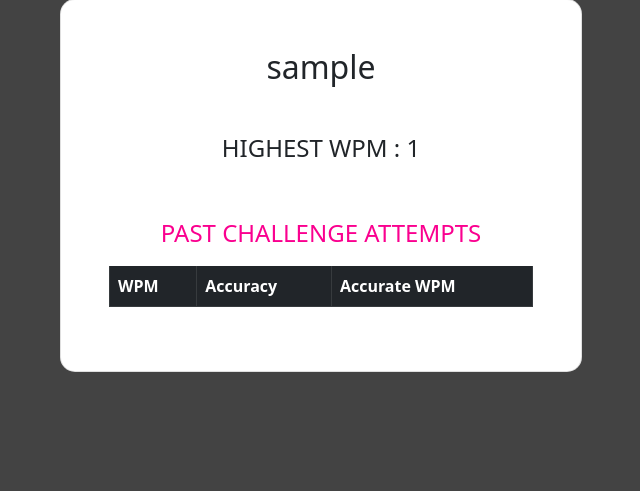
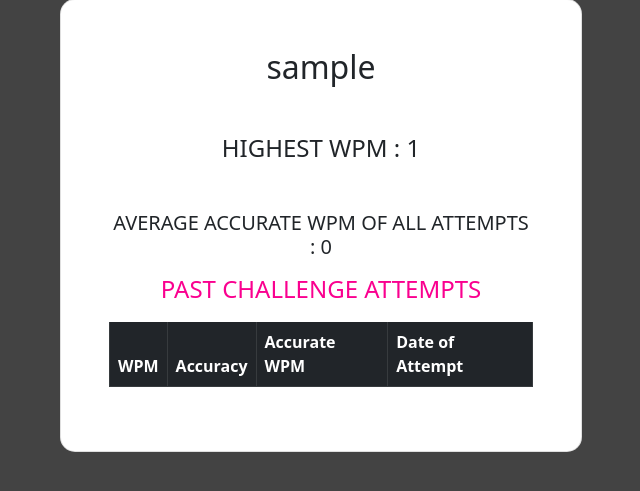
Before and after one commit to Joe-0/TYPO, a Flask app: a page that uses templates/layout.html in a window 1280 px wide. Shown: the part 186-677 px from the top of the page, without its empty margins (319-959 px from the left). Run offline with Flask 2, Linux system fonts and the light colour scheme; the visitor is signed in with stand-in values (Sample User, id 1); data that the repository does not hold is empty; some libraries are stand-ins or nearby versions.

Commit message:
profile page show average of all attempts and attempts table shows data on which the challenge was attempted

```diff
--- a/app.py
+++ b/app.py
@@ -157,6 +157,7 @@ def logout():
     msg = "Signed out successfully"
     return render_template('index.html', msg=msg, texts=texts)
 
+
 @app.route('/loginpage')
 def loginpage():
     return render_template('login.html')
@@ -183,7 +184,16 @@ def profile():
     db = get_db()
     cur = db.execute('select * from attempts where user = ? order by id DESC', [username])
     attempts = cur.fetchall()
-    return render_template('profile.html', attempts=attempts)
+    count = 0
+    sum = 0
+    if attempts:
+        for i in attempts:
+            sum = sum + i['acc_wpm']
+            count = count + 1
+        avg = sum / count
+        return render_template('profile.html', attempts=attempts, avg=avg)
+    else:
+        return render_template('profile.html', attempts=attempts, avg=0)
 
 
 @app.route('/check_highscore', methods=['POST'])
@@ -202,17 +212,20 @@ def check_highscore():
     else:
         return ""
 
+
 @app.route('/attempts', methods=['POST'])
 def fetchAttempts():
     wpm = request.form['wpm']
     accuracy = request.form['acc']
     acc_wpm = request.form['acc_wpm']
     user = request.form['user_name']
+    date = request.form['date']
     db = get_db()
-    db.execute('INSERT INTO attempts (user,wpm,accuracy,acc_wpm) VALUES(?,?,?,?)',
-               [user, wpm, accuracy, acc_wpm])
+    db.execute('INSERT INTO attempts (user,wpm,accuracy,acc_wpm,date) VALUES(?,?,?,?,?)',
+               [user, wpm, accuracy, acc_wpm, date])
     db.commit()
     return ""
+
 
 @app.route('/add_challenge_text')
 def add_text():
--- a/schema.sql
+++ b/schema.sql
@@ -20,5 +20,6 @@ CREATE TABLE IF NOT EXISTS attempts (
     user text not null references users(username),
     wpm integer not null,
     accuracy integer not null,
-    acc_wpm interger not null
+    acc_wpm interger not null,
+    date text not null
 );
--- a/static/typo.js
+++ b/static/typo.js
@@ -121,9 +121,15 @@ function endchallenge() {
         http.setRequestHeader('Content-type', 'application/x-www-form-urlencoded');
         http.send(params);
 
+        const d = new Date()
+        const day = d.getDate()
+        const month = d.getMonth() +1
+        const year = d.getFullYear()
+        const date = month+'/'+day+'/'+year
+
         var http2 = new XMLHttpRequest();
         var url2 = '/attempts';
-        const params2 = 'wpm='+ WPMelement.innerHTML +'&acc='+accuracyElement.innerHTML+'&acc_wpm=' + AWPMelement.innerHTML +"&user_name="+user_name;
+        const params2 = 'wpm='+ WPMelement.innerHTML +'&acc='+accuracyElement.innerHTML+'&acc_wpm=' + AWPMelement.innerHTML +"&user_name="+user_name+"&date="+date;
         http2.open('POST', url2, true);
         http2.setRequestHeader('Content-type', 'application/x-www-form-urlencoded');
         http2.send(params2)
--- a/templates/layout.html
+++ b/templates/layout.html
@@ -43,9 +43,16 @@
                     <li class="nav-item active">
                         <a class="navitm" href="{{ url_for('show_index') }}">Home</a>
                     </li>
+                    {% if session.logged_in %}
                     <li class="nav-item">
                         <a class="navitm" href="{{ url_for('profile', user_profile=session.username) }}">Profile</a>
                     </li>
+                    {% else %}
+                    <li class="nav-item">
+                        <a class="navitm" href="{{ url_for('loginpage') }}">Profile</a>
+                    </li>
+                    {% endif %}
+
                     <li class="nav-item">
                         <a class="navitm" href="{{ url_for('leaderBoard') }}">Leaderboard</a>
                     </li>
--- a/templates/profile.html
+++ b/templates/profile.html
@@ -12,24 +12,30 @@
                             <h2 class="text-center mb-5">{{ session.username }}</h2>
                             <h4 class="text-uppercase text-center mb-5">Highest WPM : {{ session.highscore }}</h4>
                             <table class="table table-striped table-dark table-bordered table-hover table-md">
-                                <caption  style="caption-side: top;"><h4 class="text-uppercase text-center" style="color: #FA008F;">Past Challenge Attempts</h4></caption>
+                                <caption style="caption-side: top;"><h4 class="text-uppercase text-center"
+                                                                        style="color: #FA008F;">Past Challenge
+                                    Attempts</h4></caption>
                                 <thead class="thead-dark">
                                 <tr>
                                     <th scope="col">WPM</th>
                                     <th scope="col">Accuracy</th>
                                     <th scope="col">Accurate WPM</th>
+                                    <th scope="col">Date of Attempt</th>
                                 </tr>
                                 </thead>
                                 <tbody>
                                 {% for attempt in attempts %}
                                     <tr>
-                                        <th scope="row"><p class="h3">{{ attempt.wpm }}</p></th>
-                                        <td><p class="h2">{{ attempt.accuracy }}</p></td>
-                                        <td><p class="h2 float-end"> {{ attempt.acc_wpm }}</p></td>
+                                        <th scope="row"><p class="h4">{{ attempt.wpm }}</p></th>
+                                        <td><p class="h4 float-end">{{ attempt.accuracy }}</p></td>
+                                        <td><p class="h4 float-end"> {{ attempt.acc_wpm }}</p></td>
+                                        <td><p class="h4 float-end"> {{ attempt.date }}</p></td>
                                     </tr>
 
                                 {% endfor %}
                                 </tbody>
+                                <h5 class="text-uppercase text-center ">Average Accurate WPM of all attempts
+                                    : {{ avg }}</h5>
                             </table>
                         </div>
                     </div>
```
